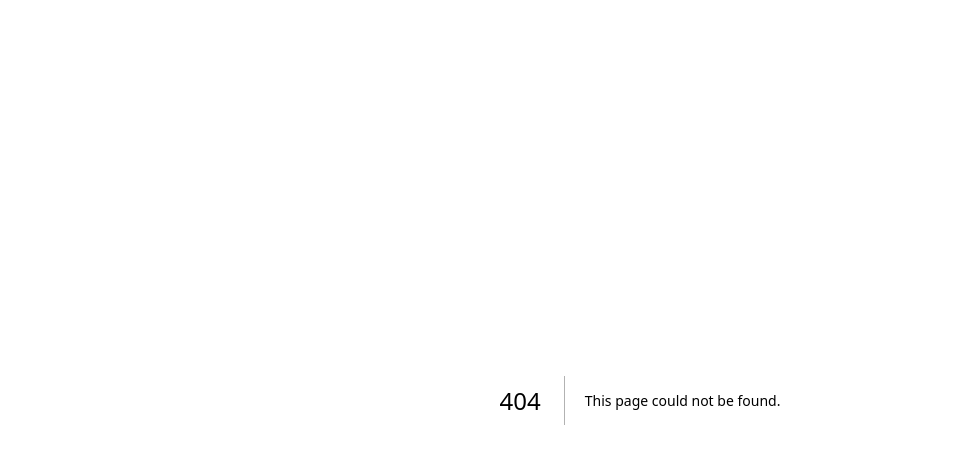
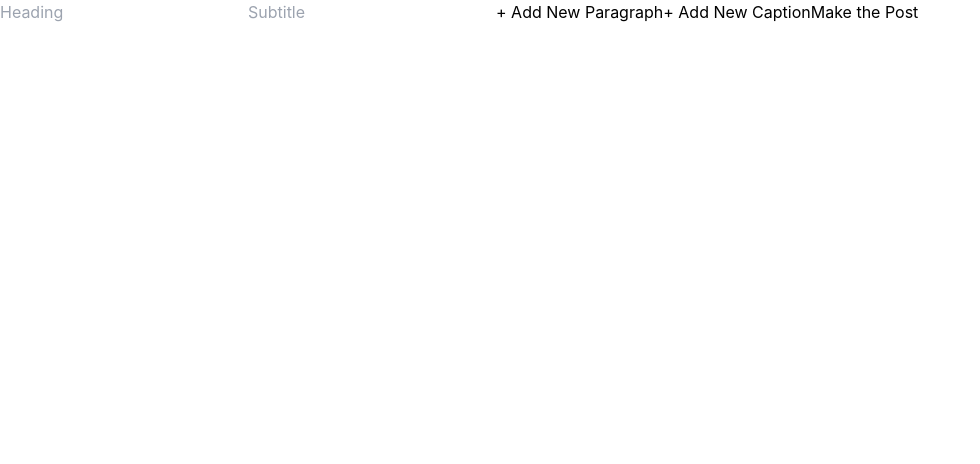
Before and after one commit to thenewadeel/qcl-next, a Next.js app: page /app/createPost in a window 1280 px wide. Before the commit this address had no page. Shown: the top 464 px of the page, without its empty margins (0-980 px from the left). Built offline with nearby package versions, Linux system fonts and the light colour scheme.

Commit message:
appwrite integrated {auth, databases}

```diff
--- a/package.json
+++ b/package.json
@@ -29,6 +29,7 @@
     "@splidejs/react-splide": "^0.7.12",
     "@tailwindcss/aspect-ratio": "^0.4.2",
     "aos": "^2.3.4",
+    "appwrite": "^15.0.0",
     "firebase": "^10.8.0",
     "next": "^13.3.1",
     "next-themes": "^0.2.1",
--- /dev/null
+++ b/pages/app/appwrite.js
@@ -0,0 +1,13 @@
+import { Client, Account, Databases, Models } from "appwrite";
+
+export const client = new Client();
+
+client.setEndpoint("https://cloud.appwrite.io/v1").setProject("6674379f002aa0bd9ef2"); // Replace with your project ID
+
+export const account = new Account(client);
+export { ID } from "appwrite";
+
+export const database = new Databases(client);
+
+// You then use the imported type definitions like this
+// const authUser = await account.createEmailPasswordSession(email, password);
--- /dev/null
+++ b/pages/app/createPost.js
@@ -0,0 +1,101 @@
+// "use client";
+import { useState } from "react";
+import { account, ID, database } from "./appwrite";
+
+const CreatePost = () => {
+  const [heading, setHeading] = useState("");
+  const [subtitle, setSubtitle] = useState("");
+  const [paragraphs, setParagraphs] = useState([]);
+  const [photos_urls, setPhotosUrls] = useState([]);
+  const [photos_captions, setPhotosCaptions] = useState([]);
+  const [created_at, setCreatedAt] = useState(new Date());
+
+  const submitPost = async () => {
+    const result = await database.createDocument(
+      "Test", // '<DATABASE_ID>', // databaseId
+      "6674a0cd00056050e71e", // '<COLLECTION_ID>', // collectionId
+      ID.unique(), //'<DOCUMENT_ID>', // documentId
+      { heading, subtitle, paragraphs, photos_urls, photos_captions, created_at } // data
+      // ["read("any")"] // permissions (optional)
+    );
+
+    console.log(result);
+  };
+
+  // const logout = async () => {
+  //   await account.deleteSession("current");
+  //   setLoggedInUser(null);
+  // };
+
+  // if (loggedInUser) {
+  //   return (
+  //     <div>
+  //       <p>Logged in as {loggedInUser.name}</p>
+  //       <button type="button" onClick={logout}>
+  //         Logout
+  //       </button>
+  //     </div>
+  //   );
+  // }
+
+  return (
+    <div>
+      <form>
+        {/* <input type="email" placeholder="Email" value={email} onChange={(e) => setEmail(e.target.value)} /> */}
+        <input type="text" placeholder="Heading" value={heading} onChange={(e) => setHeading(e.target.value)} />
+        <input type="text" placeholder="Subtitle" value={subtitle} onChange={(e) => setSubtitle(e.target.value)} />
+        {paragraphs.map((paragraph, index) => (
+          <div key={index}>
+            <input
+              type="textarea"
+              placeholder="Paragraph"
+              value={paragraph}
+              onChange={(e) => {
+                const newParagraphs = [...paragraphs];
+                newParagraphs[index] = e.target.value;
+                setParagraphs(newParagraphs);
+              }}
+            />
+          </div>
+        ))}
+        <button
+          type="button"
+          onClick={() => {
+            setParagraphs([...paragraphs, ""]);
+          }}
+        >
+          + Add New Paragraph
+        </button>
+
+        {photos_captions.map((photo_caption, index) => (
+          <div key={index}>
+            <input
+              type="text"
+              placeholder="photo_caption"
+              value={photo_caption}
+              onChange={(e) => {
+                const newPhotosCaptions = [...photos_captions];
+                newPhotosCaptions[index] = e.target.value;
+                setPhotosCaptions(newPhotosCaptions);
+              }}
+            />
+          </div>
+        ))}
+        <button
+          type="button"
+          onClick={() => {
+            setPhotosCaptions([...photos_captions, ""]);
+          }}
+        >
+          + Add New Caption
+        </button>
+
+        <button type="button" onClick={submitPost}>
+          Make the Post
+        </button>
+      </form>
+    </div>
+  );
+};
+
+export default CreatePost;
--- /dev/null
+++ b/pages/app/page.js
@@ -0,0 +1,55 @@
+"use client";
+import { useState } from "react";
+import { account, ID } from "./appwrite";
+
+const LoginPage = () => {
+  const [loggedInUser, setLoggedInUser] = useState(null);
+  const [email, setEmail] = useState("");
+  const [password, setPassword] = useState("");
+  const [name, setName] = useState("");
+
+  const login = async (email, password) => {
+    const session = await account.createEmailPasswordSession(email, password);
+    setLoggedInUser(await account.get());
+  };
+
+  const register = async () => {
+    await account.create(ID.unique(), email, password, name);
+    login(email, password);
+  };
+
+  const logout = async () => {
+    await account.deleteSession("current");
+    setLoggedInUser(null);
+  };
+
+  if (loggedInUser) {
+    return (
+      <div>
+        <p>Logged in as {loggedInUser.name}</p>
+        <button type="button" onClick={logout}>
+          Logout
+        </button>
+      </div>
+    );
+  }
+
+  return (
+    <div>
+      <p>Not logged in</p>
+      <form>
+        <input type="email" placeholder="Email" value={email} onChange={(e) => setEmail(e.target.value)} />
+        <input type="password" placeholder="Password" value={password} onChange={(e) => setPassword(e.target.value)} />
+        <input type="text" placeholder="Name" value={name} onChange={(e) => setName(e.target.value)} />
+        <button type="button" onClick={() => login(email, password)}>
+          Login
+        </button>
+        <button type="button" onClick={register}>
+          Register
+        </button>
+      </form>
+    </div>
+  );
+};
+
+export default LoginPage;
```
Also changed, not shown: 2 other files (tests, documents, lock files or other folders).
